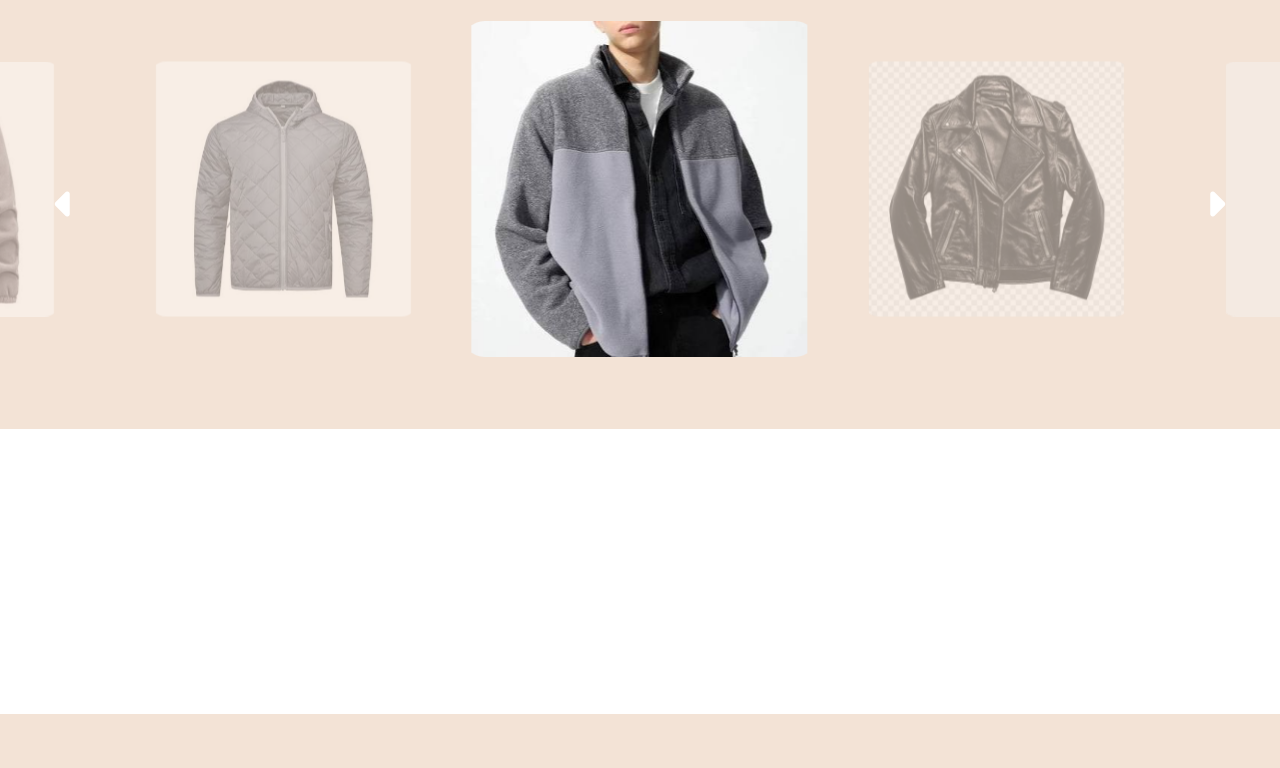
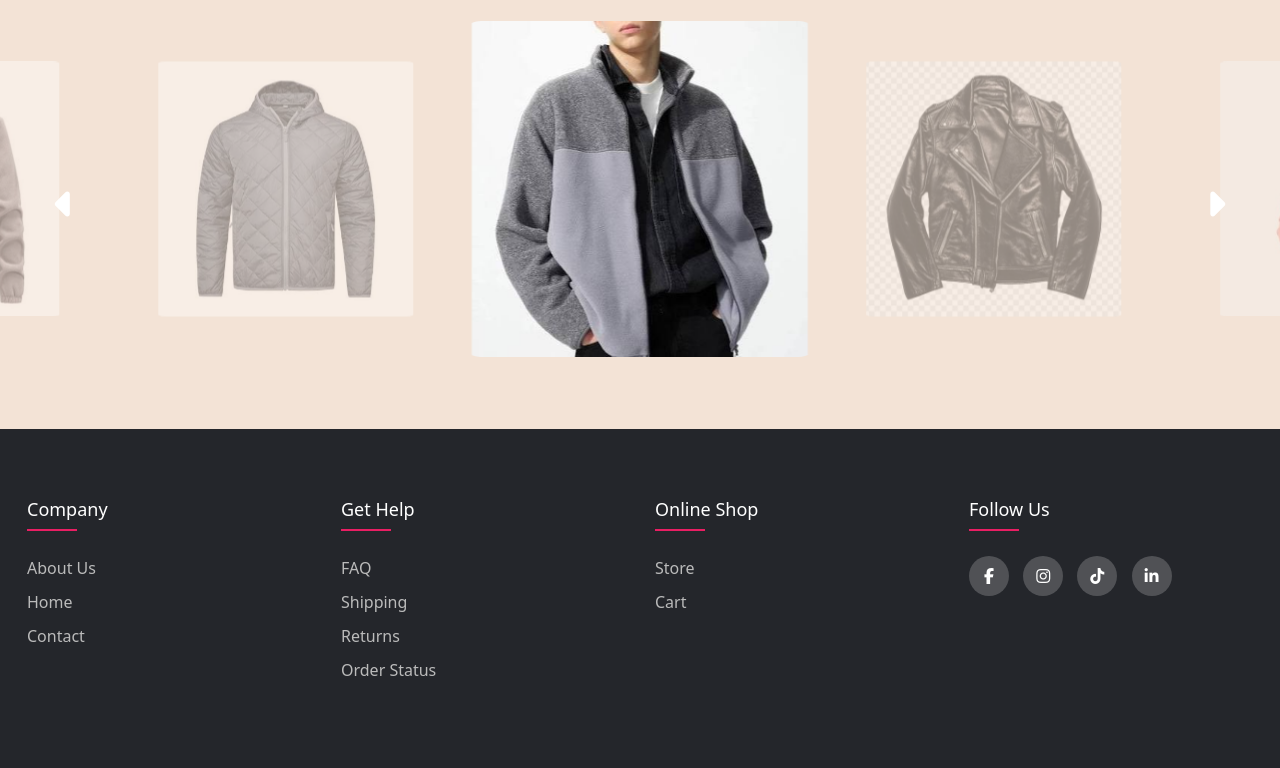
Before and after one commit to Aadityamali0/Project-1, a Django app: page / in a window 1280 px wide. Shown: the part 86-854 px from the top of the page. Before the commit the page ends 800 px from the top, so only its background shows below. Run offline with Django 5.2, Linux system fonts and the light colour scheme; data comes from the database, SQL or seed files in the repository; both versions use the stored data as it was after the commit; some libraries are stand-ins or nearby versions.

Commit message:
adding shop

```diff
--- a/store/static/store/index.css
+++ b/store/static/store/index.css
@@ -112,17 +112,17 @@ body {
 }
 
 /* Desktop responsive dimension overrides */
-@media screen and (min-width: 1200px) {
+@media screen and (min-width: 1080px) {
     .swiper-slide {
-        height: 300px;       /* Increase size on desktop */
-        width: auto;         /* Allow aspect-ratio to dictate width seamlessly */
-        aspect-ratio: 4 / 3; /* Perfectly mirrors your mobile layout aspect math */
+        height: 300px;
+        width: auto;
+        aspect-ratio: 4 / 3;
         border-radius: 20px;
     }
 }
 
 /* Mobile responsive interface overrides */
-@media screen and (max-width: 768px) {
+@media screen and (max-width: 568px) {
     header {
         justify-content: center;
     }
--- a/store/static/store/index.js
+++ b/store/static/store/index.js
@@ -9,21 +9,26 @@ var swiper = new Swiper(".mySwiper", {
         disableOnInteraction: false,
         pauseOnMouseEnter: true
     },
+
     breakpoints: {
         // Mobile Layout (3 slides visible)
         0: {
+            slidesPerView: 1.8,
+            spaceBetween: 10
+        },
+        468: {
             slidesPerView: 2.3,
             spaceBetween: 10
         },
         // Tablet Layout
         768: {
-            slidesPerView: 2.5,
-            spaceBetween: 25
+            slidesPerView: 3,
+            spaceBetween: 15
         },
         // Desktop Layout
-        1200: {
+        1080: {
             slidesPerView: 3.7,
-            spaceBetween: 40
+            spaceBetween: 30
         }
     },
     navigation: {
--- /dev/null
+++ b/store/static/store/navbar.css
@@ -0,0 +1,87 @@
+*{
+    margin: 0;
+    padding: 0;
+    box-sizing: border-box;
+}
+.footer-row{
+    display: flex;
+    flex-wrap: wrap;
+}
+.footer-col ul{
+    list-style: none;
+    padding-left: 0;
+}
+.footer{
+    background-color: #24262b;
+    padding: 70px 0;
+}
+.footer-col{
+    width: 25%;
+    padding: 0 15px;
+}
+.footer-col h4{
+    font-size: 18px;
+    color: #ffffff;
+    text-transform: capitalize;
+    margin-bottom: 35px;
+    font-weight: 500;
+    position: relative;
+}
+.footer-col h4::before{
+    content: '';
+    position: absolute;
+    left: 0;
+    bottom: -10px;
+    background-color: #e91e63;
+    height: 2px;
+    box-sizing: border-box;
+    width: 50px;
+}
+.footer-col ul li:not(:last-child){
+    margin-bottom: 10px;
+}
+.footer-col ul li a{
+    font-size: 16px;
+    text-transform: capitalize;
+    color: #ffffff;
+    text-decoration: none;
+    font-weight: 300;
+    color: #bbbbbb;
+    display: block;
+    transition: all 0.3s ease;
+}
+.footer-col ul li a:hover{
+    color: #ffffff;
+    padding-left: 8px;
+}
+.footer-col .social-links a{
+    display: inline-block;
+    height: 40px;
+    width: 40px;
+    background-color: rgba(255, 255, 255, 0.2);
+    margin: 0 10px 10px 0;
+    text-align: center;
+    line-height: 40px;
+    border-radius: 50%;
+    color: #ffffff;
+    transition: all 0.3s ease;
+}
+.footer-col .social-links a:hover{
+    color: #24262b;
+    background-color: #ffffff;
+}
+
+@media(max-width: 767px){
+    .footer-col{
+        width: 50%;
+        margin-bottom: 30px;
+    }
+}
+@media(max-width: 574px){
+    .footer-col{
+        width: 100%;
+    }
+    .footer{
+        text-align: center;
+    }
+}
--- a/store/templates/store/navbar.html
+++ b/store/templates/store/navbar.html
@@ -30,6 +30,8 @@
         }
       }
     </style>
+    <link rel="stylesheet" href="{%static 'store/navbar.css'%}">
+    <link rel="stylesheet" href="https://cdnjs.cloudflare.com/ajax/libs/font-awesome/7.3.1/css/all.min.css">
     <link href="https://cdn.jsdelivr.net/npm/bootstrap@5.3.8/dist/css/bootstrap.min.css" rel="stylesheet" integrity="sha384-sRIl4kxILFvY47J16cr9ZwB07vP4J8+LH7qKQnuqkuIAvNWLzeN8tE5YBujZqJLB" crossorigin="anonymous">
   </head>
   <body>
@@ -53,7 +55,7 @@
           <a class="nav-link" aria-current="page" href="/">Home</a>
         </li>
         <li class="nav-item me-3">
-          <a class="nav-link" href="#">Features</a>
+          <a class="nav-link" href="{%url 'shop' %}">Shop</a>
         </li>
         <li class="nav-item">
           <a class="nav-link" href="#">About Us</a>
@@ -74,6 +76,49 @@
         </div>
       </nav>
 {%block body%}{%endblock%}
+
+<footer class="footer">
+  <div class="container-fluid">
+    <div class="footer-row">
+      <div class="footer-col">
+        <h4>Company</h4>
+        <ul>
+          <li><a href="#">about us</a></li>
+          <li><a href="#">home</a></li>
+          <li><a href="#">contact</a></li>
+        </ul>
+      </div>
+
+      <div class="footer-col">
+        <h4>Get Help</h4>
+        <ul>
+          <li><a href="#">FAQ</a></li>
+          <li><a href="#">Shipping</a></li>
+          <li><a href="#">Returns</a></li>
+          <li><a href="#">Order Status</a></li>
+        </ul>
+      </div>
+
+      <div class="footer-col">
+        <h4>Online Shop</h4>
+        <ul>
+          <li><a href="#">Store</a></li>
+          <li><a href="#">Cart</a></li>
+        </ul>
+      </div>
+
+      <div class="footer-col">
+        <h4>Follow Us</h4>
+        <div class="social-links">
+          <a href="#"><i class="fab fa-facebook-f"></i></a>
+          <a href="#"><i class="fab fa-instagram"></i></a>
+          <a href="#"><i class="fab fa-tiktok"></i></a>
+          <a href="#"><i class="fab fa-linkedin-in"></i></a>
+        </div>
+      </div>
+    </div>
+  </div>
+</footer>
 <script src="https://cdn.jsdelivr.net/npm/bootstrap@5.3.8/dist/js/bootstrap.bundle.min.js" integrity="sha384-FKyoEForCGlyvwx9Hj09JcYn3nv7wiPVlz7YYwJrWVcXK/BmnVDxM+D2scQbITxI" crossorigin="anonymous"></script>
 {%block js%}{%endblock%}
 </body>
--- a/store/urls.py
+++ b/store/urls.py
@@ -2,5 +2,6 @@ from . import views
 from django.urls import path
 
 urlpatterns = [
-    path('', views.index, name='index')
+    path('', views.index, name='index'),
+    path('shop/', views.shop, name='shop')
 ]
--- a/store/views.py
+++ b/store/views.py
@@ -1,5 +1,5 @@
 from django.shortcuts import render
-from . models import Product
+from . models import Product, Category
 
 # Create your views here.
 def index(request):
@@ -8,3 +8,19 @@ def index(request):
         'swiper_product' : product
     }
     return render(request, 'store/index.html', params)
+
+def shop(request):
+    categories = Category.objects.all()
+
+    categoryID = request.GET.get('category')
+
+    if categoryID:
+        products = Product.objects.filter(category=categoryID)
+    else:
+        products = Product.objects.all()
+
+    params = {
+        'products' : products,
+        'category' : categories
+    }
+    return render (request, 'store/shop.html', params)
```
Also changed, not shown: store/static/store/shop.css (added, +79 -0 lines), store/static/store/shop.js (added, +16 -0 lines), store/templates/store/shop.html (added, +44 -0 lines), db.sqlite3, media/store/images/images.jpeg (added). Lines whose indentation alone changed are shown as unchanged.
